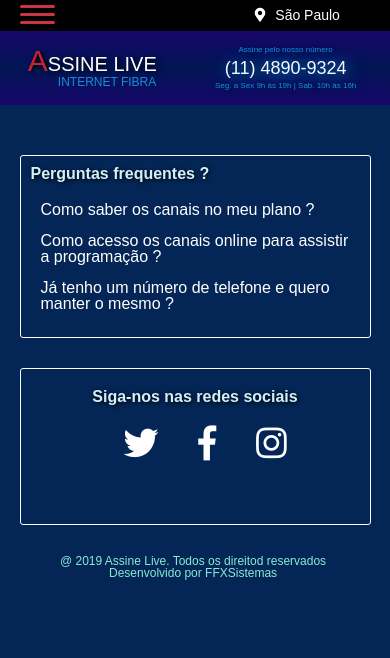
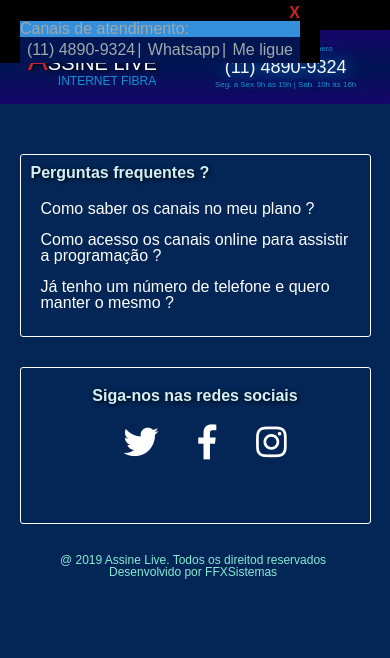
Before and after one commit to santiagomarcos/new_assinelive.com.br, a Laravel app: template resources/views/layout/template.blade.php in a window 390 px wide. Shown: the top 658 px of the page. Run offline with Laravel 8, Linux system fonts and the light colour scheme; the template is opened without the code that fills it, so the values that code supplies are empty; some libraries are stand-ins or nearby versions.

Commit message:
developing menu-responsive

```diff
--- a/resources/assets/sass/app.sass
+++ b/resources/assets/sass/app.sass
@@ -22,6 +22,7 @@
 @import components/molecules/navbar
 @import components/molecules/footer
 @import components/molecules/header
+@import components/molecules/menu-responsive
 
 
 // include components/organisms
--- /dev/null
+++ b/resources/assets/sass/components/molecules/_menu-responsive.sass
@@ -0,0 +1,43 @@
+.menu-responsive-content
+  display: block
+  padding: 0px 20px
+  width: 280px
+  top: 0px
+  //height: 120px
+  background-color: $black
+  position: fixed
+  z-index: 1040
+  transition: top ease-in-out .8s
+  color: $color-font-body-ligth
+
+  &.active
+    top: 0px
+
+  .content-channels-button-close
+    //background-color: #f6993f
+    display: block
+    margin-top: 5px
+    text-align: right
+
+
+    span
+      cursor: pointer
+      font-size: 16px
+      font-weight: bold
+      color: $color-spotlight
+
+  .content-channels-sales-responsive
+    background-color: #082b35
+    display: block
+    .title-channels-responsive
+      background-color: #3490dc
+      display: block
+    .content-channels-responsive
+      //padding: 10px
+      display: block
+      background-color: #011553
+      padding: 5px
+
+      .items-channels-responsive
+        display: inline-block
+        padding: 0px 2px
--- a/resources/assets/sass/components/molecules/_navbar.sass
+++ b/resources/assets/sass/components/molecules/_navbar.sass
@@ -8,18 +8,21 @@
 
   +breakpoint($celular)
     padding-top: 5px
-    padding-bottom: 5px
+    padding-bottom: 0px
 
   .btn-toggle
     display: none
 
-    +breakpoint($celular)
+    +breakpoint($tablet)
       display: block
       //background-color: #fff
       width: 50px
-      height: 20px
-      +make-xs-column(4,0px)
+      height: 15px
+      cursor: pointer
+      +make-xs-column(1,0px)
 
+    +breakpoint($celular)
+      height: 25px
 
     span
       height: 3px
@@ -33,10 +36,10 @@
         width: 35px
 
       &:nth-child(2)
-        top: 12px
+        top: 10px
 
       &:nth-child(3)
-        top:  25px
+        top:  20px
 
 
       +breakpoint($celular)
@@ -60,7 +63,7 @@
     //background: $bg-body
 
     +breakpoint($tablet)
-      +make-sm-column(3,0px)
+      display: none
 
     +breakpoint($celular)
       display: none
@@ -73,10 +76,10 @@
     //text-align: center
 
     +breakpoint($tablet)
-      +make-sm-column(7,0px)
+      display: none
 
     +breakpoint($celular)
-      display: none
+
 
     .items-channels
       display: inline-block
@@ -95,7 +98,8 @@
       margin-right: 10px
 
     +breakpoint($tablet)
-      +make-sm-column(2,0px)
+      +make-sm-column(8,0px)
+      +make-sm-column-pull(-3)
 
     +breakpoint($celular)
       display: block
--- /dev/null
+++ b/resources/views/components/_menu-responsive.blade.php
@@ -0,0 +1,13 @@
+<div class="menu-responsive-content">
+    <div class="content-channels-button-close"><span>X</span></div>
+    <div class="content-channels-sales-responsive">
+        <div class="title-channels-responsive">Canais de atendimento:</div>
+        <ul class="content-channels-responsive">
+            <li class="items-channels-responsive">(11) 4890-9324</li>|
+            <li class="items-channels-responsive">Whatsapp</li>|
+            <li class="items-channels-responsive">Me ligue</li>
+            {{--<li class="items-channels-responsive">Chat Online</li>--}}
+        </ul>
+        {{--<span class="location"><i class="fas fa-map-marker-alt"></i>São Paulo</span>--}}
+    </div>
+</div>
--- a/resources/views/components/_navbar.blade.php
+++ b/resources/views/components/_navbar.blade.php
@@ -38,3 +38,4 @@
         </div>
     </nav>
 </div>
+@include('components._menu-responsive')
```
Also changed, not shown: resources/assets/css/app.css (+50 -25 lines), public/css/app.css, resources/assets/sass/components/molecules/_responsive-navbar.blade.php (deleted), 1 other file.
